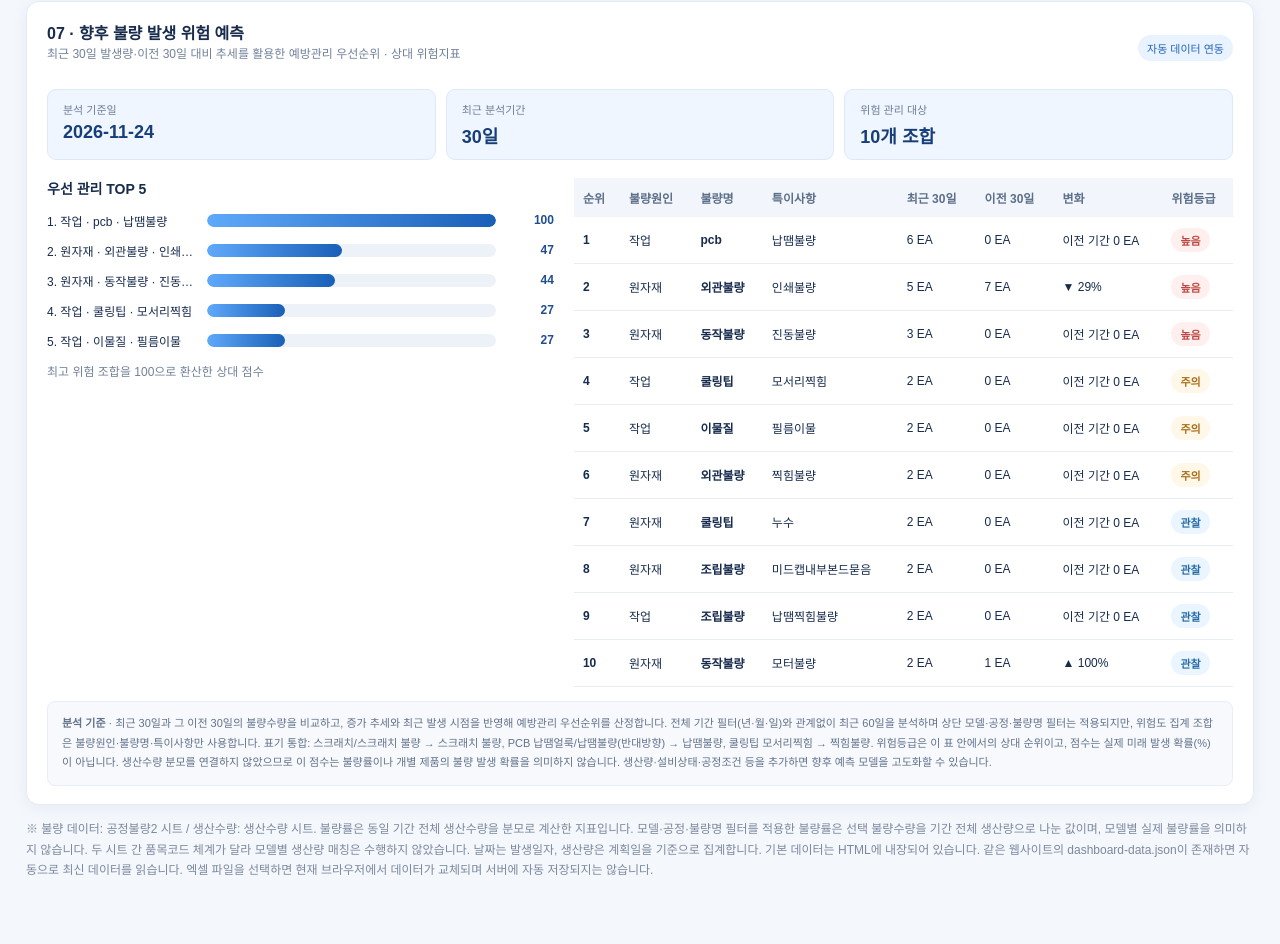
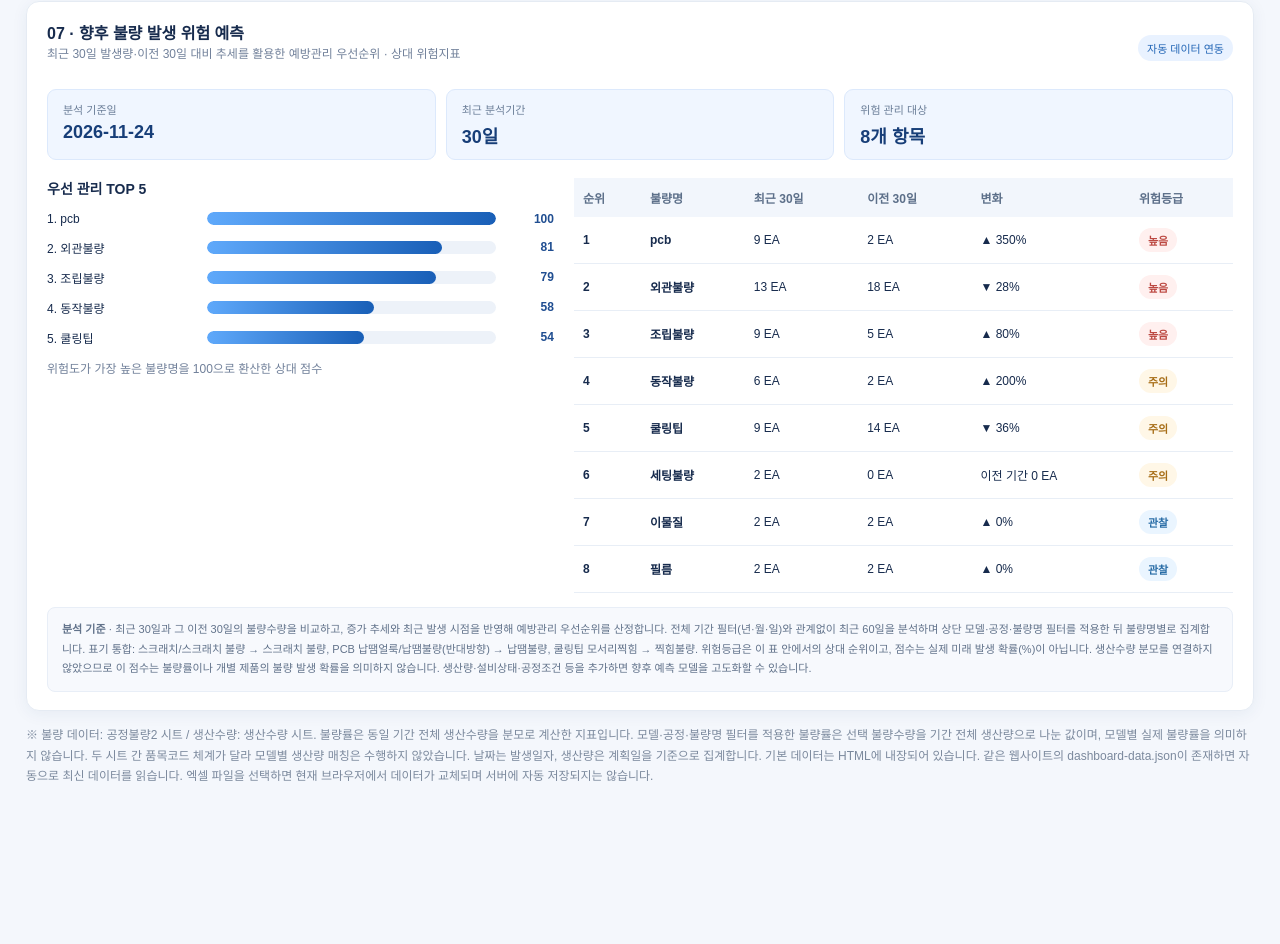
Before and after one commit to punkjh90/production5-dashboard, a plain HTML site: page index.html in a window 1280 px wide. Shown: the part 3378-4322 px from the top of the page. After the commit the page ends 4228 px from the top, so only its background shows below. Drawn offline with Linux system fonts and the light colour scheme.

Commit message:
Add files via upload

```diff
--- a/index.html
+++ b/index.html
@@ -265,10 +265,9 @@ function renderRiskForecast(){
      if(/^쿨링팁\s*모서리\s*찍힘$/.test(t))return '찍힘불량';
      return t;
    };
-   const cause=val(r,'불량원인'),defect=normalizeRiskLabel(val(r,'불량명')),detail=normalizeRiskLabel(val(r,'특이사항'));
-   const key=JSON.stringify([cause,defect,detail]);
-   if(!groups.has(key))groups.set(key,{cause,defect,detail,recent:0,previous:0,latest:''});
-   const g=groups.get(key);
+   const defect=normalizeRiskLabel(val(r,'불량명'));
+   if(!groups.has(defect))groups.set(defect,{defect,recent:0,previous:0,latest:''});
+   const g=groups.get(defect);
    if(date>=recentFrom){g.recent+=qty;if(date>g.latest)g.latest=date;}
    else g.previous+=qty;
  }
@@ -285,10 +284,10 @@ function renderRiskForecast(){
  const level=(g,i)=>i<3?'높음':i<6?'주의':'관찰';
  const levelCls=l=>l==='높음'?'risk-high':l==='주의'?'risk-mid':'risk-low';
  const trendText=g=>g.previous===0?'이전 기간 0 EA':`${g.trend>=1?'▲':'▼'} ${Math.abs((g.recent-g.previous)/g.previous*100).toFixed(0)}%`;
- host.innerHTML=`<div class="risk-summary"><div class="risk-chip"><small>분석 기준일</small><b>${safe(latest)}</b></div><div class="risk-chip"><small>최근 분석기간</small><b>30일</b></div><div class="risk-chip"><small>위험 관리 대상</small><b>${ranked.length}개 조합</b></div></div>
- <div class="risk-grid"><div><h3 style="font-size:14px;margin:0 0 14px">우선 관리 TOP 5</h3>${top.map((g,i)=>`<div class="risk-chart-row" title="${safe(g.cause)} / ${safe(g.defect)} / ${safe(g.detail)}"><span class="risk-name">${i+1}. ${safe(g.cause)} · ${safe(g.defect)} · ${safe(g.detail)}</span><div class="risk-track"><div class="risk-fill" style="width:${Math.max(2,g.score/max*100).toFixed(1)}%"></div></div><span class="risk-score">${(g.score/max*100).toFixed(0)}</span></div>`).join('')}<div class="sub" style="margin-top:12px">최고 위험 조합을 100으로 환산한 상대 점수</div></div>
- <div class="risk-table-wrap"><table class="risk-table"><thead><tr><th>순위</th><th>불량원인</th><th>불량명</th><th>특이사항</th><th>최근 30일</th><th>이전 30일</th><th>변화</th><th>위험등급</th></tr></thead><tbody>${ranked.map((g,i)=>{const l=level(g,i);return `<tr><td><b>${i+1}</b></td><td>${safe(g.cause)}</td><td><b>${safe(g.defect)}</b></td><td>${safe(g.detail)}</td><td>${fmt(g.recent)} EA</td><td>${fmt(g.previous)} EA</td><td>${trendText(g)}</td><td><span class="risk-level ${levelCls(l)}">${l}</span></td></tr>`}).join('')}</tbody></table></div></div>
- <div class="risk-note"><b>분석 기준</b> · 최근 30일과 그 이전 30일의 불량수량을 비교하고, 증가 추세와 최근 발생 시점을 반영해 예방관리 우선순위를 산정합니다. 전체 기간 필터(년·월·일)와 관계없이 최근 60일을 분석하며 상단 모델·공정·불량명 필터는 적용되지만, 위험도 집계 조합은 불량원인·불량명·특이사항만 사용합니다. 표기 통합: 스크래치/스크래치 불량 → 스크래치 불량, PCB 납땜얼룩/납땜불량(반대방향) → 납땜불량, 쿨링팁 모서리찍힘 → 찍힘불량. 위험등급은 이 표 안에서의 상대 순위이고, 점수는 실제 미래 발생 확률(%)이 아닙니다. 생산수량 분모를 연결하지 않았으므로 이 점수는 불량률이나 개별 제품의 불량 발생 확률을 의미하지 않습니다. 생산량·설비상태·공정조건 등을 추가하면 향후 예측 모델을 고도화할 수 있습니다.</div>`;
+ host.innerHTML=`<div class="risk-summary"><div class="risk-chip"><small>분석 기준일</small><b>${safe(latest)}</b></div><div class="risk-chip"><small>최근 분석기간</small><b>30일</b></div><div class="risk-chip"><small>위험 관리 대상</small><b>${ranked.length}개 항목</b></div></div>
+ <div class="risk-grid"><div><h3 style="font-size:14px;margin:0 0 14px">우선 관리 TOP 5</h3>${top.map((g,i)=>`<div class="risk-chart-row" title="${safe(g.defect)}"><span class="risk-name">${i+1}. ${safe(g.defect)}</span><div class="risk-track"><div class="risk-fill" style="width:${Math.max(2,g.score/max*100).toFixed(1)}%"></div></div><span class="risk-score">${(g.score/max*100).toFixed(0)}</span></div>`).join('')}<div class="sub" style="margin-top:12px">위험도가 가장 높은 불량명을 100으로 환산한 상대 점수</div></div>
+ <div class="risk-table-wrap"><table class="risk-table"><thead><tr><th>순위</th><th>불량명</th><th>최근 30일</th><th>이전 30일</th><th>변화</th><th>위험등급</th></tr></thead><tbody>${ranked.map((g,i)=>{const l=level(g,i);return `<tr><td><b>${i+1}</b></td><td><b>${safe(g.defect)}</b></td><td>${fmt(g.recent)} EA</td><td>${fmt(g.previous)} EA</td><td>${trendText(g)}</td><td><span class="risk-level ${levelCls(l)}">${l}</span></td></tr>`}).join('')}</tbody></table></div></div>
+ <div class="risk-note"><b>분석 기준</b> · 최근 30일과 그 이전 30일의 불량수량을 비교하고, 증가 추세와 최근 발생 시점을 반영해 예방관리 우선순위를 산정합니다. 전체 기간 필터(년·월·일)와 관계없이 최근 60일을 분석하며 상단 모델·공정·불량명 필터를 적용한 뒤 불량명별로 집계합니다. 표기 통합: 스크래치/스크래치 불량 → 스크래치 불량, PCB 납땜얼룩/납땜불량(반대방향) → 납땜불량, 쿨링팁 모서리찍힘 → 찍힘불량. 위험등급은 이 표 안에서의 상대 순위이고, 점수는 실제 미래 발생 확률(%)이 아닙니다. 생산수량 분모를 연결하지 않았으므로 이 점수는 불량률이나 개별 제품의 불량 발생 확률을 의미하지 않습니다. 생산량·설비상태·공정조건 등을 추가하면 향후 예측 모델을 고도화할 수 있습니다.</div>`;
 }
 
 function render(){
```
